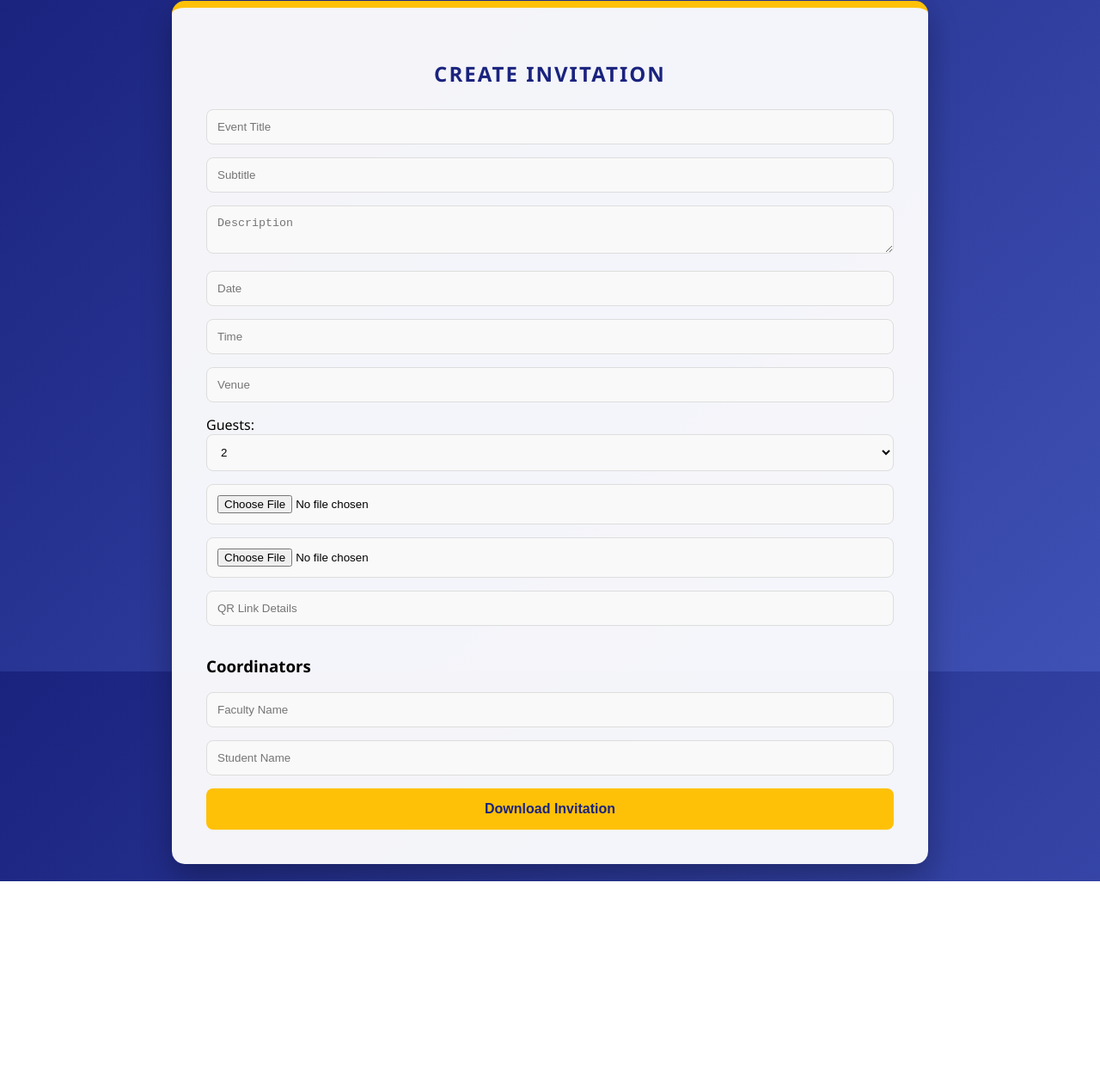
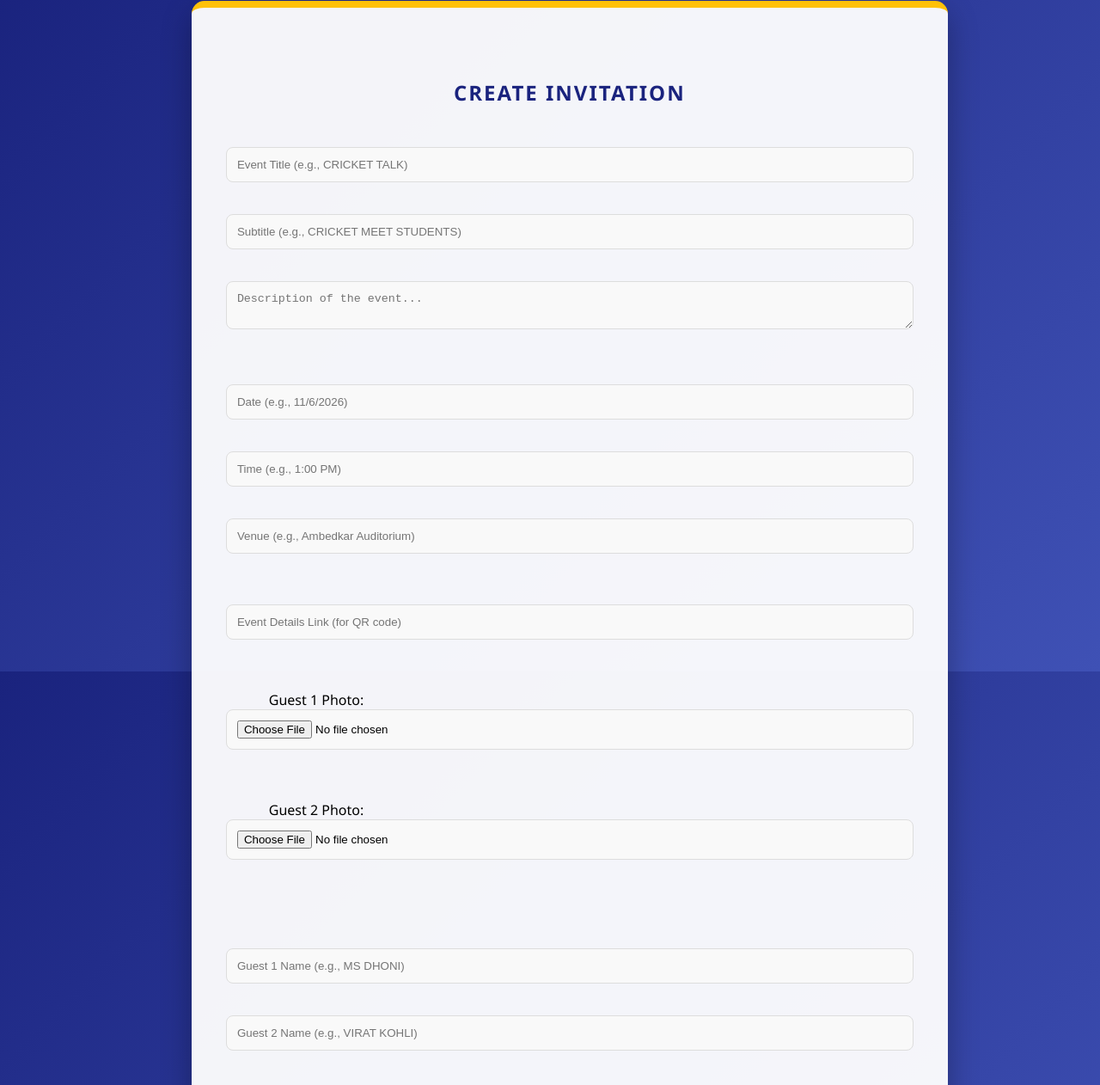
Before and after one commit to rakeshrakku73-create/event-registration, a website: page index.html in a window 1280 px wide. Shown: the part 19-1281 px from the top of the page at 86% size. Before the commit the page ends 1044 px from the top, so only its background shows below. Drawn offline with nearby package versions, Linux system fonts and the light colour scheme.

Commit message:
Enhance input placeholders with example text
Updated placeholders for input fields to provide examples for users.

```diff
--- a/index.html
+++ b/index.html
@@ -6,35 +6,50 @@
     <script src="https://cdnjs.cloudflare.com/ajax/libs/jspdf/2.5.1/jspdf.umd.min.js"></script>
 </head>
 <body>
+
 <div class="form-container">
     <h2>Create Invitation</h2>
-    <input type="text" id="title" placeholder="Event Title">
-    <input type="text" id="subtitle" placeholder="Subtitle">
-    <textarea id="description" placeholder="Description"></textarea>
+
+    <input type="text" id="title" placeholder="Event Title (e.g., CRICKET TALK)">
+    <input type="text" id="subtitle" placeholder="Subtitle (e.g., CRICKET MEET STUDENTS)">
+    <textarea id="description" placeholder="Description of the event..."></textarea>
+
     <div class="row">
-        <input type="text" id="date" placeholder="Date">
-        <input type="text" id="time" placeholder="Time">
-        <input type="text" id="venue" placeholder="Venue">
+        <input type="text" id="date" placeholder="Date (e.g., 11/6/2026)">
+        <input type="text" id="time" placeholder="Time (e.g., 1:00 PM)">
+        <input type="text" id="venue" placeholder="Venue (e.g., Ambedkar Auditorium)">
+    </div>
+
+    <input type="text" id="eventLink" placeholder="Event Details Link (for QR code)">
+
+        <div class="row">
+        <div>
+            <label>Guest 1 Photo:</label>
+            <input type="file" id="guest1Photo" accept="image/*">
+        </div>
+        <div>
+            <label>Guest 2 Photo:</label>
+            <input type="file" id="guest2Photo" accept="image/*">
+        </div>
     </div>
     <div class="row">
-        <label>Guests:</label>
-        <select id="guestCount">
-            <option value="1">1</option>
-            <option value="2" selected>2</option>
-            <option value="3">3</option>
-        </select>
+        <input type="text" id="guest1Name" placeholder="Guest 1 Name (e.g., MS DHONI)">
+        <input type="text" id="guest2Name" placeholder="Guest 2 Name (e.g., VIRAT KOHLI)">
     </div>
-    <div id="guestFields"></div>
     <div class="row">
-        <input type="file" id="leftSponsor">
-        <input type="file" id="rightSponsor">
+        <input type="text" id="guest1Role" placeholder="Guest 1 Role (e.g., CRICKETER)">
+        <input type="text" id="guest2Role" placeholder="Guest 2 Role (e.g., CRICKETER)">
     </div>
-    <input type="text" id="eventLink" placeholder="QR Link Details">
-    <h3>Coordinators</h3>
-    <input type="text" id="facultyName" placeholder="Faculty Name">
-    <input type="text" id="studentName" placeholder="Student Name">
+
+        <div class="row">
+        <input type="text" id="facultyName" placeholder="Faculty Coordinator Name">
+        <input type="text" id="studentName" placeholder="Student Coordinator Name">
+    </div>
+
     <button onclick="downloadPDF()">Download Invitation</button>
+
 </div>
+
 <script src="https://cdnjs.cloudflare.com/ajax/libs/qrcodejs/1.0.0/qrcode.min.js"></script>
 <script src="script.js"></script>
 </body>
```
Lines whose indentation alone changed are shown as unchanged.
